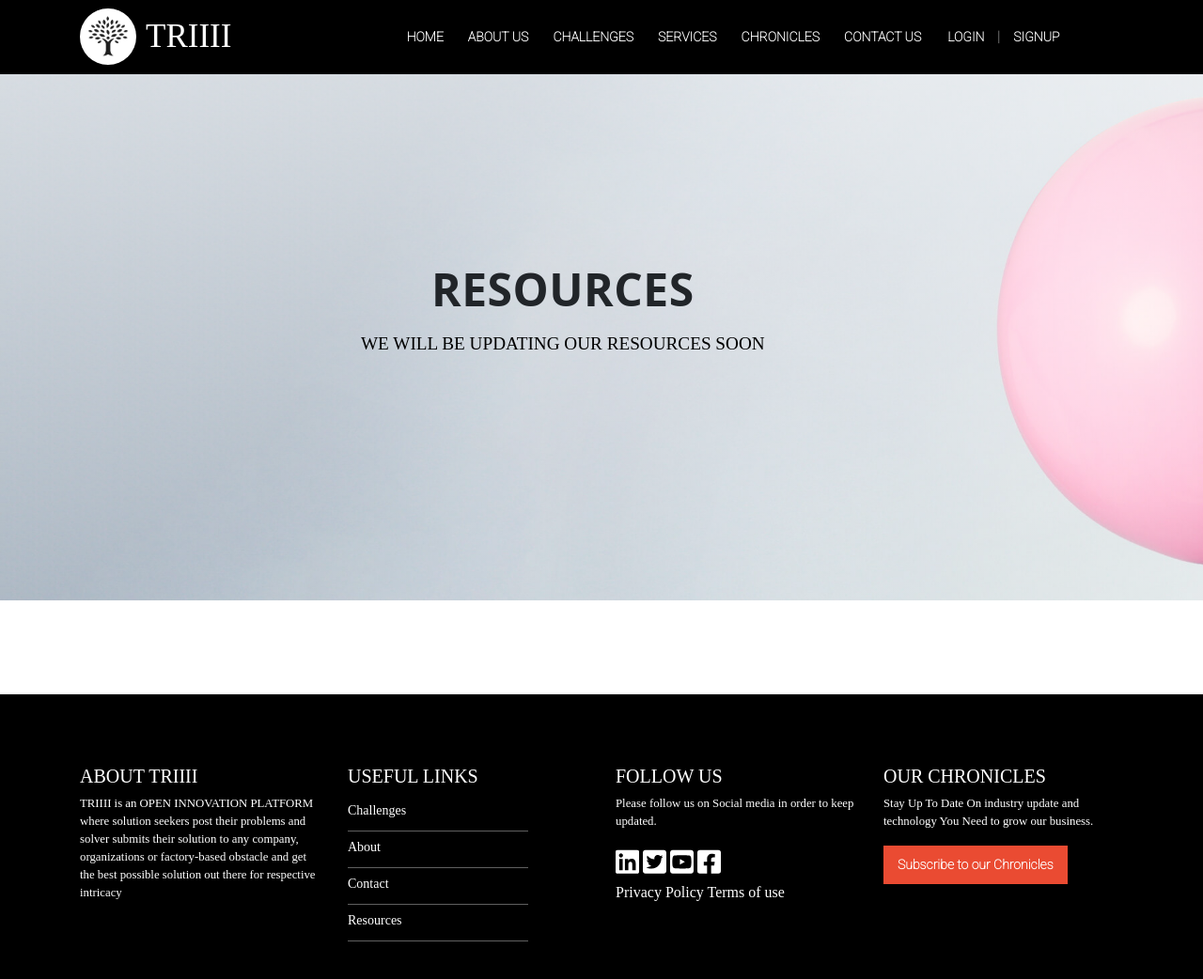
After one commit to dynamoh/TRIIII, a Django app: page /resources in a window 1280 px wide. The commit adds this page. Shown: the whole page at 94% size. Run offline with Django 3.2, Linux system fonts and the light colour scheme; some libraries are stand-ins or nearby versions.

Commit message:
Production ready

```diff
--- a/accounts/templates/base.html
+++ b/accounts/templates/base.html
@@ -405,7 +405,7 @@
                             <li><a class="ftlink" href="{% url 'ChallengesPage' %}">Challenges</a></li>
                             <li><a class="ftlink" href="{% url 'AboutPage' %}">About</a></li>
                             <li><a class="ftlink" href="{% url 'ContactUS' %}">Contact</a></li>
-                            <li><a class="ftlink" href="">Resources</a></li>
+                            <li><a class="ftlink" href="{% url 'Resources' %}">Resources</a></li>
                         </ul>
                     </div>
 
@@ -429,6 +429,7 @@
                             </li>
                         </ul>
                         <a class="ppolicy" href="{% url 'PrivacyPolicy' %}" target="_blank">Privacy Policy</a>
+                        <a class="ppolicy" href="{% url 'TermsOfUse' %}" target="_blank">Terms of use</a>
                     </div>
 
                     <div class="col-sm-3" style="margin-top:15px">
--- a/accounts/templates/registration/base.html
+++ b/accounts/templates/registration/base.html
@@ -413,7 +413,7 @@
                             <li><a class="ftlink" href="{% url 'ChallengesPage' %}">Challenges</a></li>
                             <li><a class="ftlink" href="{% url 'AboutPage' %}">About</a></li>
                             <li><a class="ftlink" href="{% url 'ContactUS' %}">Contact</a></li>
-                            <li><a class="ftlink" href="">Resources</a></li>
+                            <li><a class="ftlink" href="{% url 'Resources' %}">Resources</a></li>
                         </ul>
                     </div>
 
@@ -437,6 +437,7 @@
                             </li>
                         </ul>
                         <a class="ppolicy" href="{% url 'PrivacyPolicy' %}" target="_blank">Privacy Policy</a>
+                        <a class="ppolicy" href="{% url 'TermsOfUse' %}" target="_blank">Terms of use</a>
                     </div>
 
                     <div class="col-sm-3" style="margin-top:15px">
--- a/hostChallenge/templates/base.html
+++ b/hostChallenge/templates/base.html
@@ -414,7 +414,7 @@
                             <li><a class="ftlink" href="{% url 'ChallengesPage' %}">Challenges</a></li>
                             <li><a class="ftlink" href="{% url 'AboutPage' %}">About</a></li>
                             <li><a class="ftlink" href="{% url 'ContactUS' %}">Contact</a></li>
-                            <li><a class="ftlink" href="">Resources</a></li>
+                            <li><a class="ftlink" href="{% url 'Resources' %}">Resources</a></li>
                         </ul>
                     </div>
 
@@ -438,6 +438,7 @@
                             </li>
                         </ul>
                         <a class="ppolicy" href="{% url 'PrivacyPolicy' %}" target="_blank">Privacy Policy</a>
+                        <a class="ppolicy" href="{% url 'TermsOfUse' %}" target="_blank">Terms of use</a>
                     </div>
 
                     <div class="col-sm-3" style="margin-top:15px">
--- a/hostChallenge/templates/blogs.html
+++ b/hostChallenge/templates/blogs.html
@@ -436,7 +436,7 @@ img {
 
         </div>
         <div class="form-group col-sm-6 searchform" style="display:flex;margin-top:5px;margin-left:25vw;margin-bottom:-20px;" align="center">
-            <input type="text" class="form-control" id="exampleInputEmail1" name="searchBlog" aria-describedby="emailHelp" placeholder="Search Blogs">
+            <input type="text" class="form-control" id="exampleInputEmail1" name="searchBlog" aria-describedby="emailHelp" placeholder="Search Chronicles">
             <button type="submit"  style="margin-top:2px;margin-left:15px;" class="TriiiiBtn btn btn-primary">Search</button>
         </div>
 
--- a/hostChallenge/templates/landingPage.html
+++ b/hostChallenge/templates/landingPage.html
@@ -635,7 +635,7 @@
                             <li><a class="ftlink" href="{% url 'ChallengesPage' %}">Challenges</a></li>
                             <li><a class="ftlink" href="{% url 'AboutPage' %}">About</a></li>
                             <li><a class="ftlink" href="{% url 'ContactUS' %}">Contact</a></li>
-                            <li><a class="ftlink" href="">Resources</a></li>
+                            <li><a class="ftlink" href="{% url 'Resources' %}">Resources</a></li>
                         </ul>
                     </div>
 
@@ -658,7 +658,8 @@
                             </a>
                             </li>
                         </ul>
-                        <a class="ppolicy" href="{% url 'PrivacyPolicy' %}" target="_blank">Privacy Policy</a>
+                        <a class="ppolicy" href="{% url 'PrivacyPolicy' %}" target="_blank">Privacy Policy</a><br/>
+                        <a class="ppolicy" href="{% url 'TermsOfUse' %}" target="_blank">Terms of use</a>
                     </div>
 
                     <div class="col-sm-3" style="margin-top:15px">
--- /dev/null
+++ b/hostChallenge/templates/resources.html
@@ -0,0 +1,71 @@
+{% extends "base.html" %}
+{% load static %}
+{% block content %}
+<style>
+.hero-banner-slim:first-child {
+    width: 100%;
+    padding-bottom: 5%;
+    background-position: center !important;
+}
+
+.frontpage-hero, .hero-banner-slim {
+    max-width: none;
+    overflow: hidden;
+    width: 100%;
+    padding-bottom: 100%;
+    background-size: cover !important;
+    background-repeat: no-repeat !important;
+    position: relative;
+    height:70vh !important;
+}
+
+h1.hero-header {
+    font-weight: 700;
+    font-size: 3em;
+    line-height: 1.2em;
+    letter-spacing: 0.5px;
+    font-family: Source Sans Pro, Noto Sans,Helvetica,Arial,sans-serif;
+}
+
+h2.hero-sub-header {
+    margin: 0;
+    font-size: 1.2em;
+    color: #666;
+    font-weight: bold;
+    line-height: 1.2em;
+    padding-top: 10px;
+}
+
+.imgText{
+    position:absolute;
+    margin-top:25vh;
+    margin-left:30vw;
+    text-align:center;
+}
+</style>
+
+<div class="row-fluid ">
+    <div class="span12 hero-banner-slim " style="background: linear-gradient(to bottom, rgba(256, 256, 256, 0.6),rgba(256, 256, 256, 0.2)),url('{% static "images/back.jpg" %}');" data-widget-type="cell" data-x="0" data-w="12">
+
+    <div class="span12" style="" data-widget-type="cell" data-x="0" data-w="12">
+
+    <div class="row-fluid ">
+
+    <div class="imgText">
+        <h1 class="hero-header">RESOURCES</h1>
+        <h2 class="hero-sub-header"
+            style="color:black;text-transform:uppercase;font-family: 'pt-sans';font-weight:400 !important;"
+        >WE WILL BE UPDATING OUR RESOURCES SOON</br></h2><br/>
+
+    </div>
+
+    <div id="hs_form_target_form_680875575">
+
+    </span></div>
+
+
+    </div>
+
+    </div>
+</div>
+{% endblock %}
--- a/hostChallenge/urls.py
+++ b/hostChallenge/urls.py
@@ -5,7 +5,7 @@ from .views import (landingPage,ContactUsPage,
                     challengesPage,challengeDetail,
                     services,employeePage,adminPage,
                     createBlog,subscribenewsLetter,
-                    privacyPolicy)
+                    privacyPolicy,resources,termsofuse)
 from django.conf import settings
 from django.conf.urls.static import static
 from django.views.static import serve
@@ -25,7 +25,9 @@ urlpatterns = [
     path('realms786admin/',adminPage,name="AdminPage"),
     path('createBlog/',createBlog,name="CreateBlog"),
     path('subscribe/',subscribenewsLetter,name="Subscribe"),
-    path('privacy/',privacyPolicy,name="PrivacyPolicy")
+    path('privacy/',privacyPolicy,name="PrivacyPolicy"),
+    path('resources',resources,name="Resources"),
+    path('termsofuse',termsofuse,name="TermsOfUse")
 ]
 
 if settings.DEBUG:
--- a/hostChallenge/views.py
+++ b/hostChallenge/views.py
@@ -267,3 +267,9 @@ def subscribenewsLetter(request):
 
 def privacyPolicy(request):
     return render(request,'privacyPolicy.html')
+
+def termsofuse(request):
+    return render(request,'terms.html')
+
+def resources(request):
+    return render(request,'resources.html')
```
Also changed, not shown: hostChallenge/templates/terms.html (added, +91 -0 lines).
